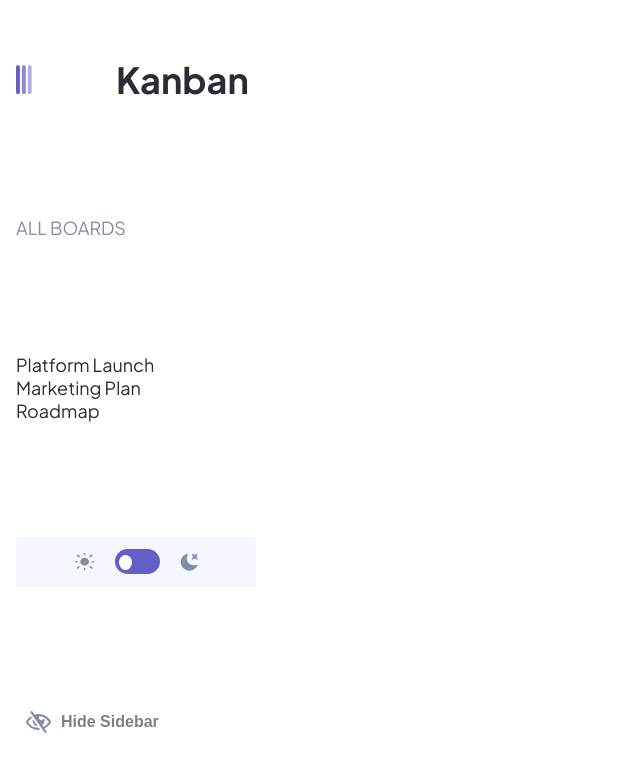
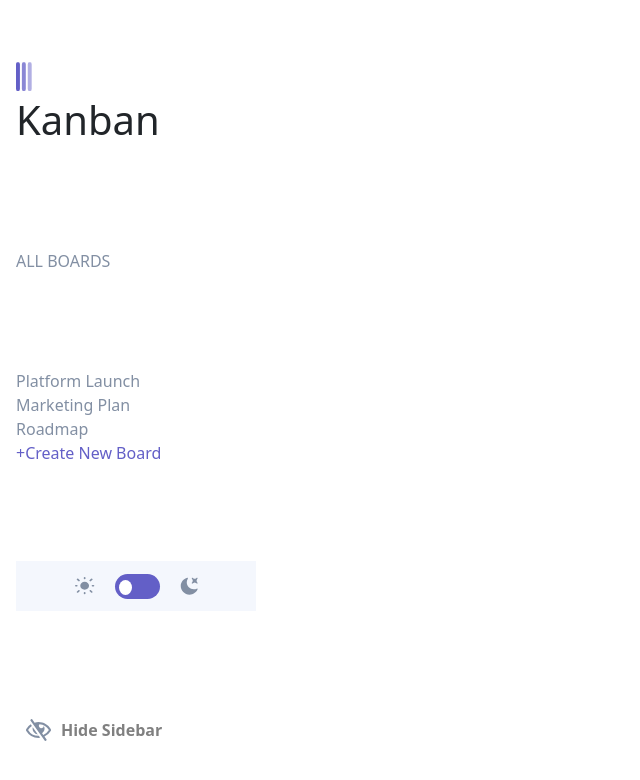
Before and after one commit to Erikang20/Kanban-task-management-web-app, a Next.js app in the folder client/: page /kanban in a window 1280 px wide. Shown: the top 780 px of the page, without its empty margins (0-640 px from the left). Built offline with nearby package versions, Linux system fonts and the light colour scheme.

Commit message:
basic functionality and structure of add new board modal

```diff
--- a/client/package.json
+++ b/client/package.json
@@ -9,10 +9,12 @@
     "lint": "next lint"
   },
   "dependencies": {
+    "bootstrap": "^5.3.3",
     "classnames": "^2.5.1",
     "next": "14.2.4",
     "react": "^18",
-    "react-dom": "^18"
+    "react-dom": "^18",
+    "reactstrap": "^9.2.2"
   },
   "devDependencies": {
     "eslint": "^8",
--- a/client/src/components/Sidebar/index.jsx
+++ b/client/src/components/Sidebar/index.jsx
@@ -7,10 +7,12 @@ import darkThemeIcon from "@assets/icon-dark-theme.svg";
 import lightThemeIcon from "@assets/icon-light-theme.svg";
 import logoLight from "@assets/logo-light.svg";
 import Slider from "@components/Sidebar/slider";
+import AddNewBoard from "@components/core/AddNewBoard/AddNewBoard";
 
 const Sidebar = () => {
 	const [isHidden, setIsHidden] = useState(false);
 	const [isToggled, setIsToggle] = useState(false);
+	const [addNewBoardModalOpen, setAddNewBoardModalOpen] = useState(false);
 
 	const toggleSidebar = () => {
 		setIsHidden(!isHidden);
@@ -40,10 +42,23 @@ const Sidebar = () => {
 					</div>
 					<span className={styles.allBoards}>ALL BOARDS</span>
 					<div className={styles.linkSection}>
-						<a href="#">Platform Launch</a>
-						<a href="#">Marketing Plan</a>
-						<a href="#">Roadmap</a>
+						<a href="#" className={styles.sidebarLink}>Platform Launch</a>
+						<a href="#" className={styles.sidebarLink}>Marketing Plan</a>
+						<a href="#" className={styles.sidebarLink}>Roadmap</a>
+						<a href="#" className={`${styles.createNewBoardLink} ${styles.sidebarLink}`}
+							onClick={(e) => {
+								e.preventDefault();
+								setAddNewBoardModalOpen(!addNewBoardModalOpen);
+							}}>+Create New Board</a>
+
+						{addNewBoardModalOpen &&
+							<AddNewBoard
+								addNewBoardModalOpen={addNewBoardModalOpen}
+								setAddNewBoardModalOpen={setAddNewBoardModalOpen}
+							/>
+						}
 					</div>
+
 					<div className={styles.lightDarkModeIconSection}>
 						<Image
 							className={styles.lightModeIcon}
--- a/client/src/components/Sidebar/styles.module.scss
+++ b/client/src/components/Sidebar/styles.module.scss
@@ -8,6 +8,18 @@
 	.linkSection {
 		display: flex;
 		flex-direction: column;
+	}
+	.sidebarLink{
+		text-decoration: none;
+		color: var(--medium-grey);
+	}
+
+	.createNewBoardLink {
+		color: var(--main-purple);
+	}
+
+	.createNewBoardLink:hover {
+		cursor: pointer;
 	}
 
 	&.isDisplayed {
--- /dev/null
+++ b/client/src/components/core/AddNewBoard/AddNewBoard.js
@@ -0,0 +1,61 @@
+import {
+    Modal,
+    ModalHeader,
+    ModalBody,
+    FormGroup,
+    Label,
+    Form,
+    FormData,
+    Input
+} from 'reactstrap';
+import 'bootstrap/dist/css/bootstrap.min.css';
+import { Button } from '../Button';
+
+const AddNewBoard = ({ addNewBoardModalOpen, setAddNewBoardModalOpen }) => {
+
+    return (
+        // <Modal isOpen={loginModalOpen}>
+        <>
+            <Modal isOpen={addNewBoardModalOpen}>
+                {/* <ModalHeader toggle={() => setLoginModalOpen(false)}>Login</ModalHeader> */}
+                <ModalHeader toggle={() => setAddNewBoardModalOpen(false)}>Add New Board</ModalHeader>
+                <ModalBody>
+                    <Form>
+                        <FormGroup>
+                            <Label htmlFor='boardName'>
+                                Board Name
+                            </Label>
+                            <Input
+                                name='boardName'
+                                placeholder='e.g. Web Design'
+                            />
+                        </FormGroup>
+
+                        <FormGroup>
+                            <Label htmlFor='boardColumns'>
+                                Board Columns
+                            </Label>
+                            <Input
+                                name='boardColumns'
+                                placeholder='Todo'
+                            />
+                             <Input
+                                name='boardColumns'
+                                placeholder='Doing'
+                            />
+                        </FormGroup>
+                        <Button type='button' variant='secondary'>+ Add New Column</Button>
+                        <Button type='submit'>Create New Board</Button>
+
+                    </Form>
+
+                    {/*
+                            <Button type='submit' color='primary'>Login</Button>
+                        */}
+                </ModalBody>
+            </Modal>
+        </>
+    )
+}
+
+export default AddNewBoard
```
Also changed, not shown: 1 other file (tests, documents, lock files or other folders).
